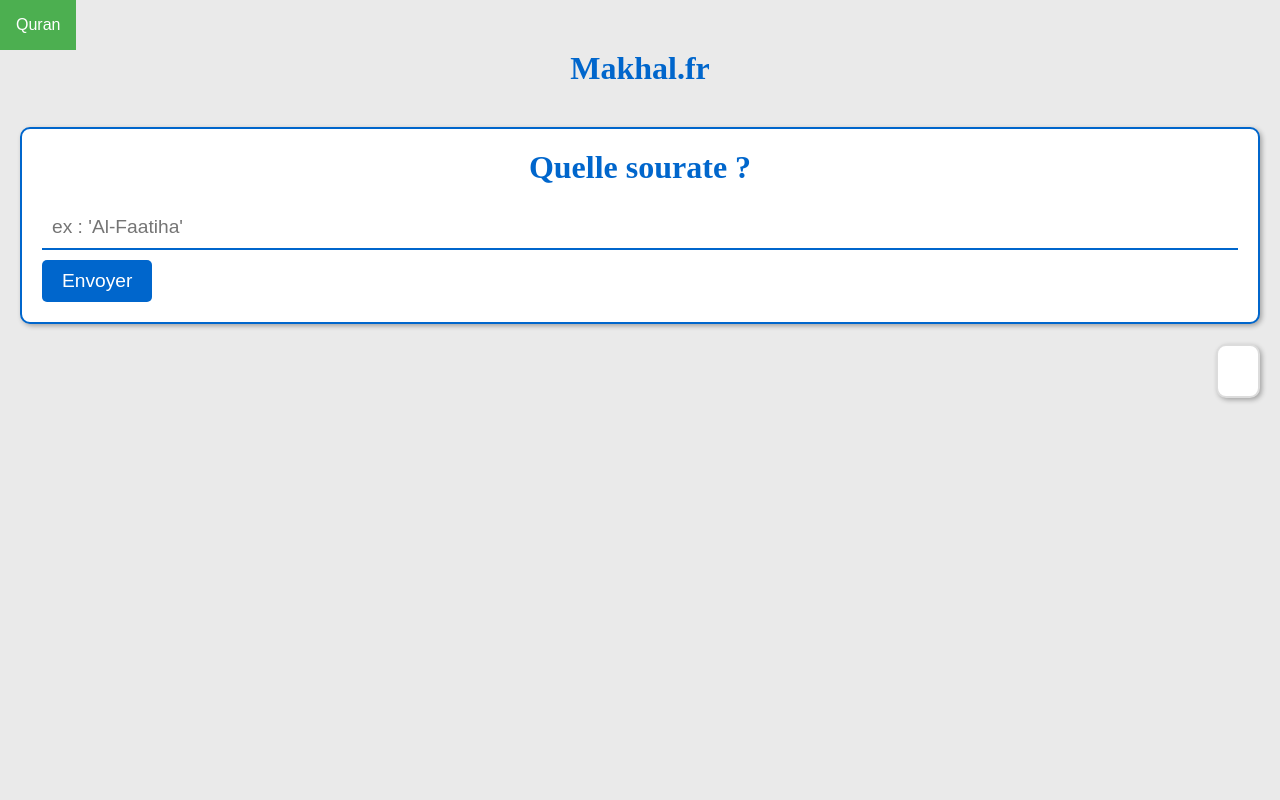
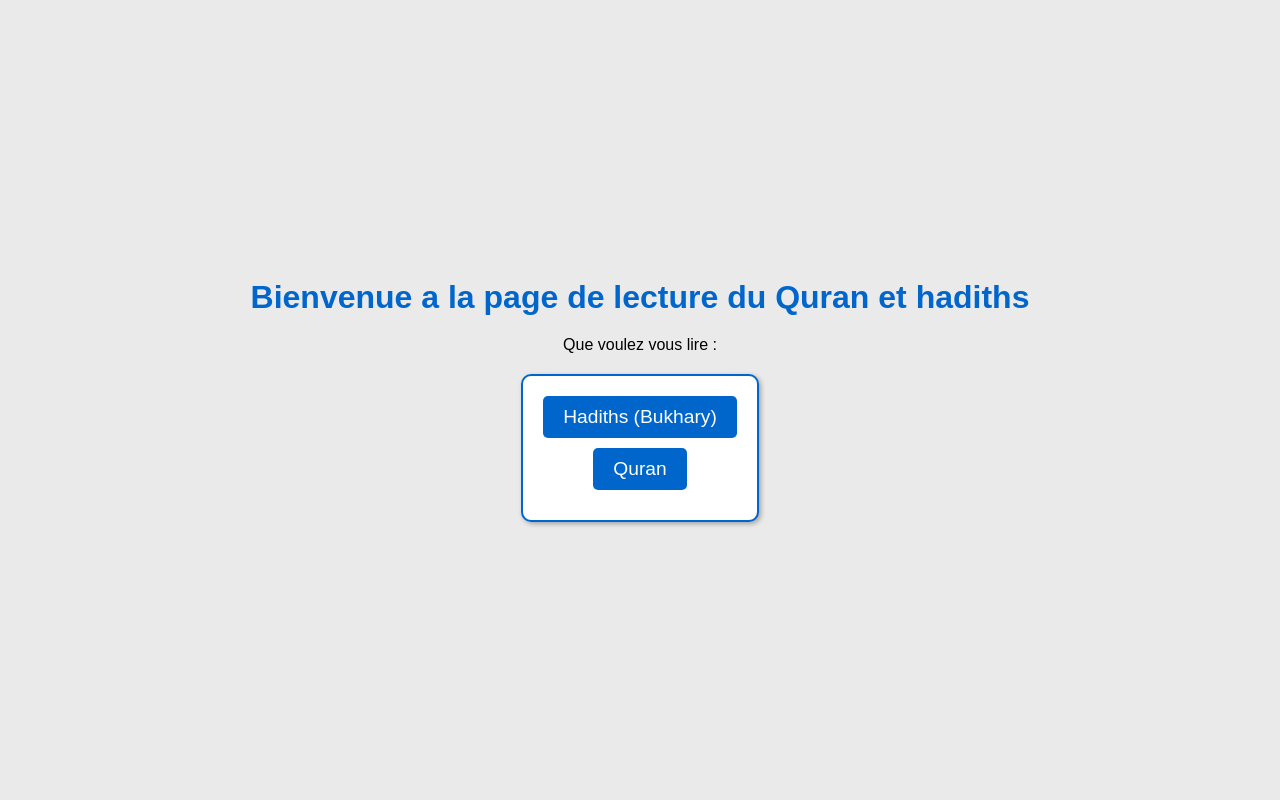
Before and after one commit to Tutanka01/QuranWeb, a Flask app: page / in a window 1280 px wide. Run offline with Flask 3, Linux system fonts and the light colour scheme; parts of the project's set-up code (start-up, migrations or seed data) failed here and were passed over.

Commit message:
hadith = fini

```diff
--- a/Source/main_web.py
+++ b/Source/main_web.py
@@ -1,8 +1,5 @@
-from flask import Flask
-from flask import render_template
-from flask import request
+from flask import Flask, render_template, request, redirect, url_for
 from flask_cors import CORS
-from flask import Flask, redirect, url_for, request
 from markupsafe import escape
 from quran_formater import *
 from hadith_formater import *
@@ -10,30 +7,43 @@ from hadith_formater import *
 app = Flask(__name__)
 CORS(app)
 
-@app.route('/')# La route principale cad quand j'arrive sur le serveur
+@app.route('/')
 def index():
-   return render_template('quran.html', len = len(sourates()), sourates = sourates()) # sourates() sont toutes les sourates ?
+    return render_template('accueil.html')
 
-@app.route('/quran',methods = ['POST', 'GET']) # Here wher we put if is a post or get request
+@app.route('/quran_accueuil')
+def quran_accueuil():
+    return render_template('quran.html', len=len(sourates()), sourates=sourates())
+
+@app.route('/quran', methods=['POST', 'GET'])
 def quran():
-   if request.method == 'POST':
-      sourate = request.form['sourate']
-      return redirect(url_for('sourate', sourate = sourate)) # On redirige vers la page sourate avec le nom de la sourate
-   else:
-      return render_template('quran.html')
+    if request.method == 'POST':
+        sourate = request.form['sourate']
+        return redirect(url_for('sourate', sourate=sourate))
+    else:
+        return render_template('quran.html')
 
 @app.route('/sourate/<sourate>')
 def sourate(sourate):
-   return render_template('quran_sourates.html', audio = get_audio_path(sourate), len = long(quran_text_ar(escape(sourate))),nom_sourate_arabe = nom_sourate_arabe(escape(sourate)), nom_sourate = escape(sourate), sourate_texte= quran_text_ar(escape(sourate)), sourate_translation = quran_text_fr(escape(sourate)))
-
+    return render_template('quran_sourates.html', audio=get_audio_path(sourate), len=len(quran_text_ar(escape(sourate))),
+                           nom_sourate_arabe=nom_sourate_arabe(escape(sourate)), nom_sourate=escape(sourate),
+                           sourate_texte=quran_text_ar(escape(sourate)), sourate_translation=quran_text_fr(escape(sourate)))
 
 @app.route('/hadiths')
 def hadiths():
-      return render_template('hadiths.html', len = len(livres()), livres = livres())
+    return render_template('hadiths.html', len=len(livres()), livres=livres())
 
 @app.route('/hadith_livres/<livre>')
 def hadith_livres(livre):
-      return render_template('hadiths_livres.html', len = len(list_chapters(livre)), livre = livre, chapitres = list_chapters(livre))
+    return render_template('hadiths_livres.html', len=len(list_chapters(livre)), livre=livre, chapitres=list_chapters(livre))
+
+@app.route('/livre/<livre>/<int:chapitre>')
+def afficher_livre(livre, chapitre):
+    titre_hadith = by(livre, chapitre)
+    contenu_hadith = hadiths_text(livre, chapitre)
+    source_hadith = by(livre, chapitre)
+
+    return render_template('hadith.html', titre_hadith=titre_hadith, contenu_hadith=contenu_hadith, source_hadith=source_hadith)
 
 if __name__ == '__main__':
-   app.run(host = "0.0.0.0", port = 5000, debug = True)
+    app.run(host="0.0.0.0", port=5000, debug=True)
--- /dev/null
+++ b/Source/static/styles_accueil.css
@@ -0,0 +1,64 @@
+* {
+    margin: 0;
+    padding: 0;
+    box-sizing: border-box;
+}
+
+body {
+    font-family: Arial, sans-serif;
+    background-color: #eaeaea;
+    display: flex;
+    flex-direction: column;
+    align-items: center;
+    justify-content: center;
+    height: 100vh;
+}
+
+h1 {
+    font-size: 2rem;
+    color: #0066cc;
+    margin-bottom: 20px;
+}
+
+.container {
+    display: flex;
+    justify-content: center;
+    align-items: center;
+    border: 2px solid #0066cc;
+    background-color: #fff;
+    border-radius: 10px;
+    box-shadow: 2px 2px 5px rgba(0, 0, 0, 0.3);
+    padding: 20px;
+    margin-top: 20px;
+}
+
+.lsite ul {
+    list-style-type: none;
+    padding: 0;
+}
+
+.container_livres {
+    display: flex;
+    justify-content: center;
+    align-items: center;
+    margin-bottom: 10px;
+}
+
+.livre {
+    background-color: #0066cc;
+    color: #fff;
+    font-size: 1.2rem;
+    padding: 10px 20px;
+    border-radius: 5px;
+    cursor: pointer;
+    text-decoration: none;
+}
+
+.livre a {
+    color: #fff;
+    text-decoration: none;
+}
+
+.livre:hover {
+    background-color: #0052a3;
+}
--- /dev/null
+++ b/Source/templates/accueil.html
@@ -0,0 +1,24 @@
+<!DOCTYPE html>
+<html lang="en">
+<head>
+    <meta charset="UTF-8">
+    <meta name="viewport" content="width=device-width, initial-scale=1.0">
+    <link rel="stylesheet" href="{{ url_for('static', filename = 'styles_accueil.css') }}">
+    <title>Accueil</title>
+</head>
+<body>
+    <h1>Bienvenue a la page de lecture du Quran et hadiths</h1>
+    <p>Que voulez vous lire : </p>
+    <div class="container">
+        <div class="lsite">
+            <ul>
+                <div class="container_livres">
+                    <li class="livre"><a href="hadiths">Hadiths (Bukhary)</a></li>
+                </div>
+                <div class="container_livres">
+                    <li class="livre"><a href="quran_accueuil">Quran</a></li>
+                </div>
+            </ul>
+        </div>
+</body>
+</html>
```
Also changed, not shown: Source/hadith_formater.py (+17 -15 lines), Source/static/styles_livres_hadith.css (added, +104 -0 lines), Source/templates/hadith.html (added, +16 -0 lines), Source/templates/hadiths_livres.html (+52 -5 lines).
